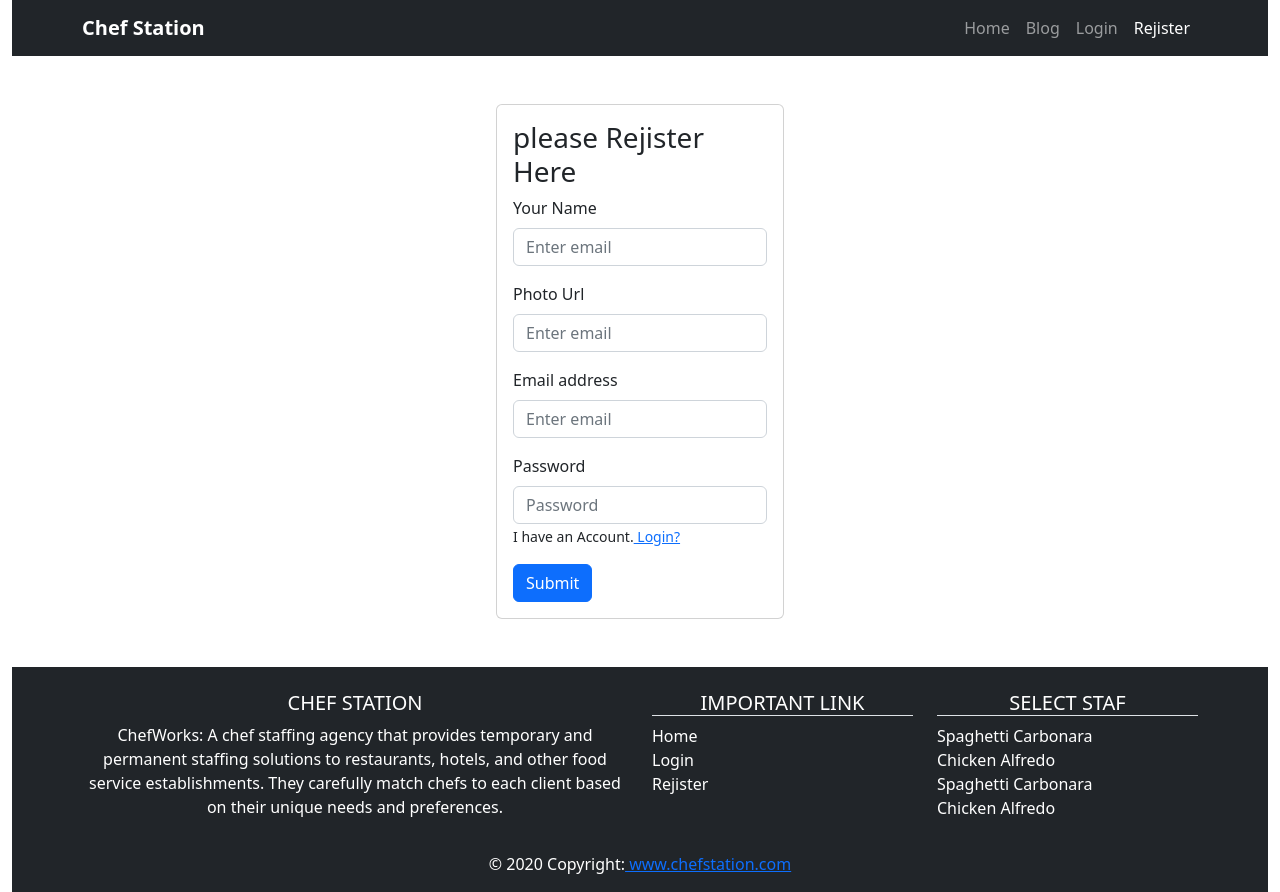
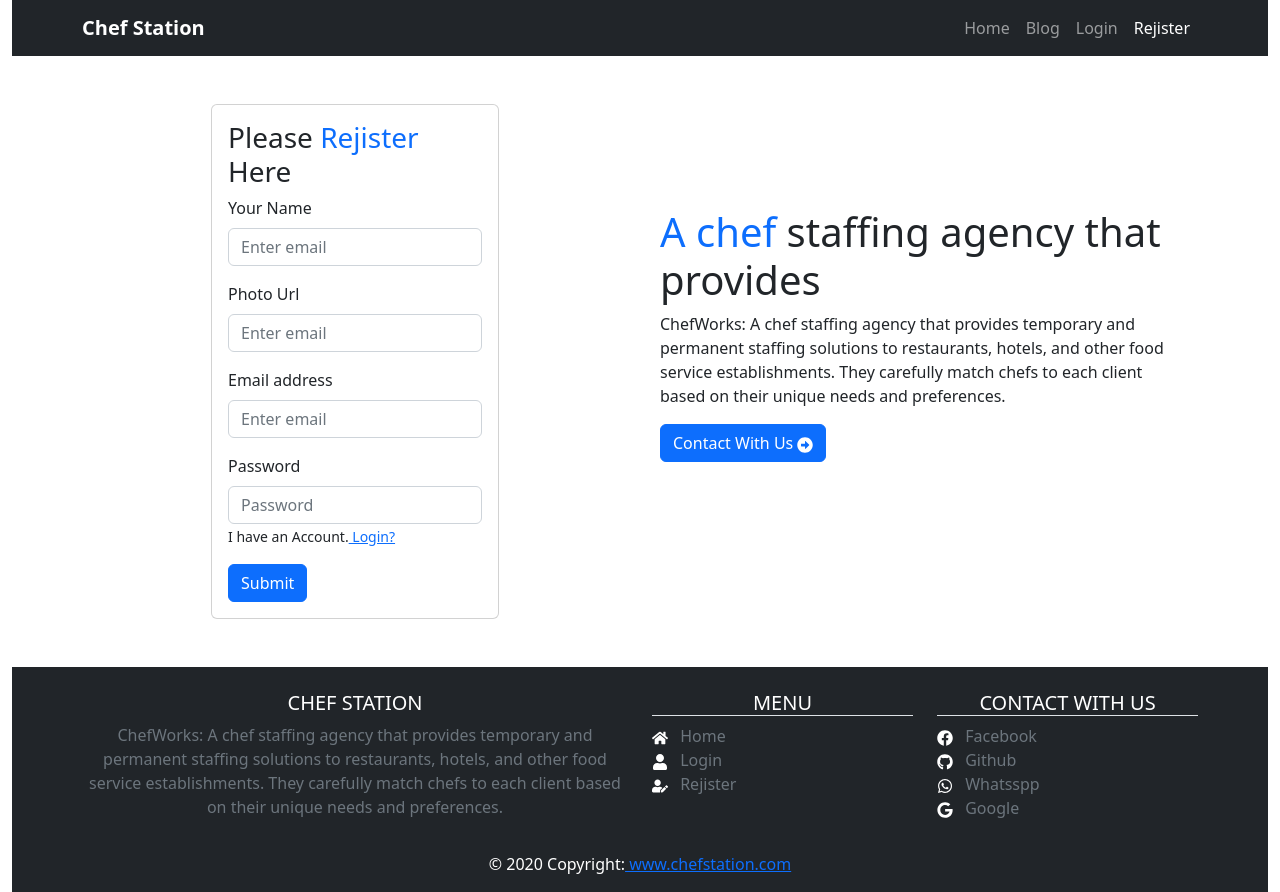
Before and after one commit to MdRaihanAli/chef_station, a React (Vite) app: page /recipies/rejister in a window 1280 px wide. Built offline with nearby package versions, Linux system fonts and the light colour scheme; no server answers.

Commit message:
Login Pase Redesine

```diff
--- a/src/component/Footer/Footer.jsx
+++ b/src/component/Footer/Footer.jsx
@@ -1,5 +1,6 @@
 import React from "react"
 import { NavLink } from "react-router-dom"
+import { FaBan, FaFacebook, FaGithub, FaGoogle, FaHome, FaUser, FaUserEdit, FaWhatsapp } from 'react-icons/fa';
 
 const Footer = () => <footer className="page-footer bg-dark text-white font-small blue pt-4">
     <div className="container text-center text-md-left">
@@ -8,28 +9,28 @@ const Footer = () => <footer className="page-footer bg-dark text-white font-smal
                 <h5 className="text-uppercase">
                     Chef Station
                 </h5>
-                <p>ChefWorks: A chef staffing agency that provides temporary and permanent staffing solutions to restaurants, hotels, and other food service establishments. They carefully match chefs to each client based on their unique needs and preferences.</p>
+                <p className="text-muted">ChefWorks: A chef staffing agency that provides temporary and permanent staffing solutions to restaurants, hotels, and other food service establishments. They carefully match chefs to each client based on their unique needs and preferences.</p>
             </div>
 
             <hr className="clearfix w-100 d-md-none pb-0" />
 
             <div className="col-md-3 mb-md-0 mb-3">
-                <h5 className="text-uppercase border-bottom">Important Link</h5>
+                <h5 className="text-uppercase border-bottom">Menu</h5>
                 <ul className="list-unstyled text-start  ">
-                    <li><NavLink className='nav-link' to='/'>Home</NavLink></li>
-                    <li><NavLink className='nav-link' to='/recipies/login'>Login</NavLink></li>
-                    <li><NavLink className='nav-link' to='/recipies/rejister'>Rejister</NavLink></li>
+                    <li><NavLink className='nav-link' to='/'> <FaHome></FaHome> <span className="ms-2 text-muted">Home</span> </NavLink></li>
+                    <li><NavLink className='nav-link' to='/recipies/login'> <FaUser></FaUser> <span className="ms-2 text-muted">Login</span> </NavLink></li>
+                    <li><NavLink className='nav-link' to='/recipies/rejister'> <FaUserEdit></FaUserEdit> <span className="ms-2 text-muted">Rejister</span> </NavLink></li>
 
                 </ul>
             </div>
 
             <div className="col-md-3 mb-md-0 mb-3">
-                <h5 className="text-uppercase border-bottom">Select Staf</h5>
+                <h5 className="text-uppercase border-bottom">Contact with us</h5>
                 <ul className="list-unstyled text-start ">
-                    <li><NavLink className='nav-link' to='/'>Spaghetti Carbonara</NavLink></li>
-                    <li><NavLink className='nav-link' to='/recipies/login'>Chicken Alfredo</NavLink></li>
-                    <li><NavLink className='nav-link' to='/recipies/rejister'>Spaghetti Carbonara</NavLink></li>
-                    <li><NavLink className='nav-link' to='/recipies/rejister'>Chicken Alfredo</NavLink></li>
+                    <li><NavLink className='nav-link' to='/'> <FaFacebook></FaFacebook> <span className="ms-2 text-muted">Facebook</span> </NavLink></li>
+                    <li><NavLink className='nav-link' to='/recipies/login'> <FaGithub></FaGithub> <span className="ms-2 text-muted">Github</span> </NavLink></li>
+                    <li><NavLink className='nav-link' to='/recipies/rejister'><FaWhatsapp></FaWhatsapp> <span className="ms-2 text-muted">Whatsspp</span></NavLink></li>
+                    <li><NavLink className='nav-link' to='/recipies/rejister'> <FaGoogle></FaGoogle> <span className="ms-2 text-muted">Google</span> </NavLink></li>
 
                 </ul>
             </div>
--- a/src/component/Login/Login.jsx
+++ b/src/component/Login/Login.jsx
@@ -1,9 +1,10 @@
 import React, { useContext } from 'react'
-import { Button, Card, Form } from 'react-bootstrap'
+import { Button, Card, Col, Form, Row } from 'react-bootstrap'
 import { Link, useLocation, useNavigate } from 'react-router-dom'
 import { FaArrowRight, FaGithub, FaGooglePlusG } from 'react-icons/fa';
 import { AuthContext } from '../../AuthProvider/AuthProvider'
 import { getAuth, signInWithPopup, GoogleAuthProvider, GithubAuthProvider } from "firebase/auth";
+import LeftHero from '../Hero/LeftHero';
 
 const auth = getAuth();
 const Provider = new GoogleAuthProvider()
@@ -27,7 +28,7 @@ function Login() {
             .then(user => {
                 console.log(user.user)
                 e.target.reset()
-                navigate(from,{replace: true})
+                navigate(from, { replace: true })
             })
             .catch(err => console.log(err))
 
@@ -37,7 +38,7 @@ function Login() {
         signInWithPopup(auth, Provider)
             .then(result => {
                 console.log(result.user)
-                navigate(from,{replace: true})
+                navigate(from, { replace: true })
             })
             .then(err => {
                 console.log(err);
@@ -48,7 +49,7 @@ function Login() {
         signInWithPopup(auth, gitProvider)
             .then(result => {
                 console.log(result.user)
-                navigate(from,{replace: true})
+                navigate(from, { replace: true })
             })
             .then(err => {
                 console.log(err);
@@ -57,9 +58,12 @@ function Login() {
 
     return (
         <div >
+
+            <Row className=''>
+                <Col md="6" className='my-4 my-md-0'>
                     <Card className='mx-auto my-md-5' style={{ maxWidth: '18rem' }}>
                         <Card.Body>
-                    <h3>please Login Here</h3>
+                            <h3>please <span className="text-primary">Login</span>  Here</h3>
                             <Form onSubmit={loginHandel}>
                                 <Form.Group className="mb-3" controlId="formGroupEmail">
                                     <Form.Label>Email address</Form.Label>
@@ -81,6 +85,14 @@ function Login() {
                             </div>
                         </Card.Body>
                     </Card>
+                </Col>
+                <Col className='d-none  d-md-block' md="6">
+                    <LeftHero></LeftHero>
+                </Col>
+            </Row>
+
+
+
         </div>
     )
 }
--- a/src/component/Rejister/Rejister.jsx
+++ b/src/component/Rejister/Rejister.jsx
@@ -1,37 +1,38 @@
 import React, { useContext, useState } from 'react'
-import { Button, Card, Form } from 'react-bootstrap'
+import { Button, Card, Col, Form, Row } from 'react-bootstrap'
 import { Link } from 'react-router-dom'
 import { AuthContext } from '../../AuthProvider/AuthProvider'
 import { updateProfile } from 'firebase/auth'
+import LeftHero from '../Hero/LeftHero'
 
 function Rejister() {
-const {createUser}=useContext(AuthContext)
-const [error, setError]=useState('')
+    const { createUser } = useContext(AuthContext)
+    const [error, setError] = useState('')
 
-    const rejisterHandel=(e)=>{
+    const rejisterHandel = (e) => {
         e.preventDefault()
         const name = e.target.name.value;
         const email = e.target.email.value;
         const password = e.target.password.value;
         const photo = e.target.photo.value;
         setError('')
-       if (password.length<6) {
+        if (password.length < 6) {
             setError('please input more than six charecter')
         }
 
         createUser(email, password)
-        .then(user=>{
+            .then(user => {
                 console.log(user.user);
-            updateUserData(user.user,name,photo)
+                updateUserData(user.user, name, photo)
                 e.target.reset()
             })
-        .catch(err=>{
+            .catch(err => {
                 console.log(err);
             })
     }
 
-    const updateUserData =(user, name, photo)=>{
-        updateProfile(user,{
+    const updateUserData = (user, name, photo) => {
+        updateProfile(user, {
             displayName: name,
             photoURL: photo
         })
@@ -39,9 +40,11 @@ const [error, setError]=useState('')
 
     return (
         <div >
+            <Row className=''>
+                <Col md="6" className='my-4 my-md-0'>
                     <Card className='mx-auto my-md-5' style={{ maxWidth: '18rem' }}>
                         <Card.Body>
-                    <h3>please Rejister Here</h3>
+                            <h3>Please <span className="text-primary">Rejister</span> Here</h3>
                             <Form onSubmit={rejisterHandel}>
                                 <Form.Group className="mb-3">
                                     <Form.Label>Your Name</Form.Label>
@@ -71,6 +74,11 @@ const [error, setError]=useState('')
                             </Form>
                         </Card.Body>
                     </Card>
+                </Col>
+                <Col className='d-none  d-md-block' md="6">
+                    <LeftHero></LeftHero>
+                </Col>
+            </Row>
         </div>
     )
 }
```
Lines whose indentation alone changed are shown as unchanged.
